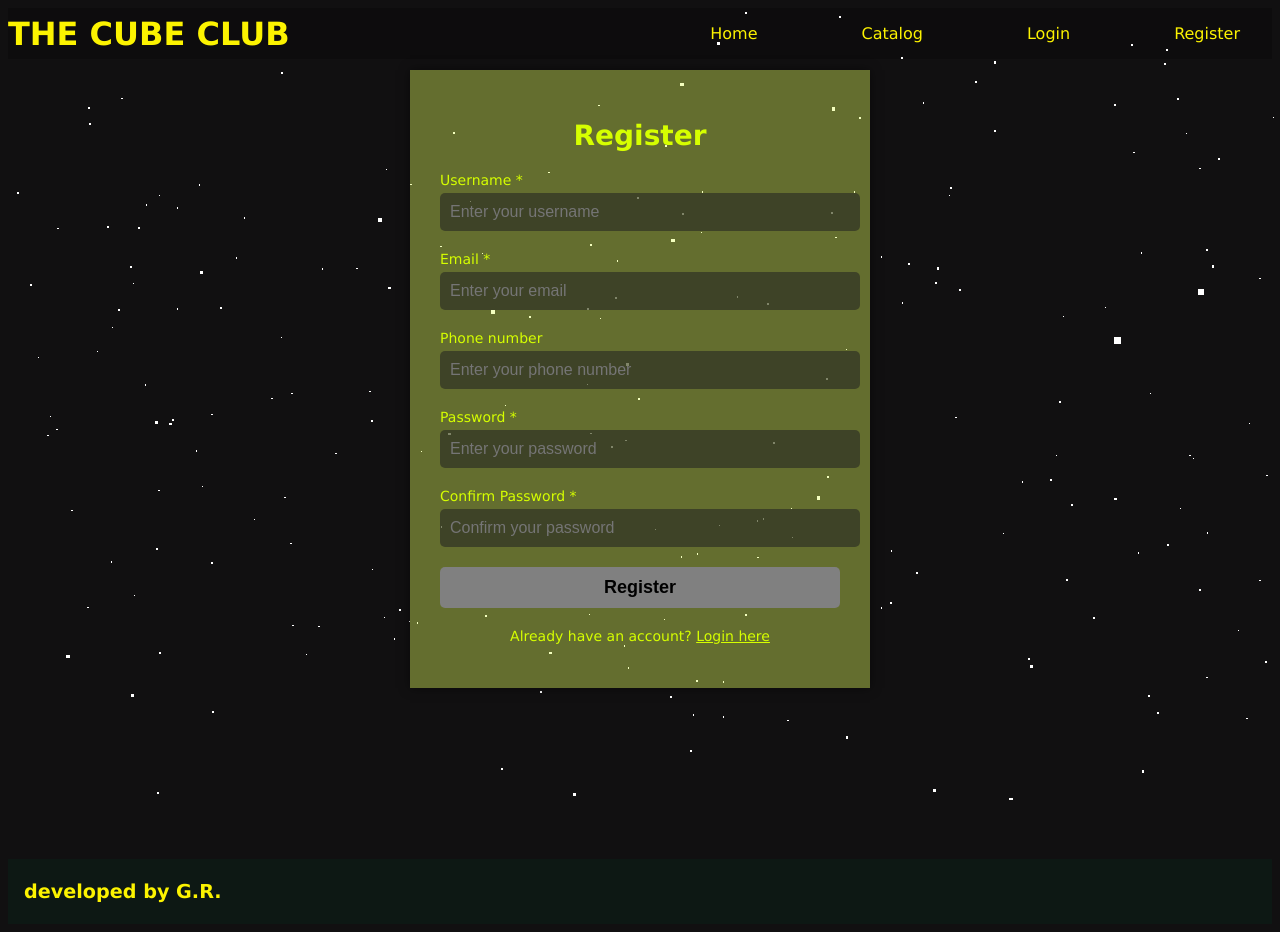
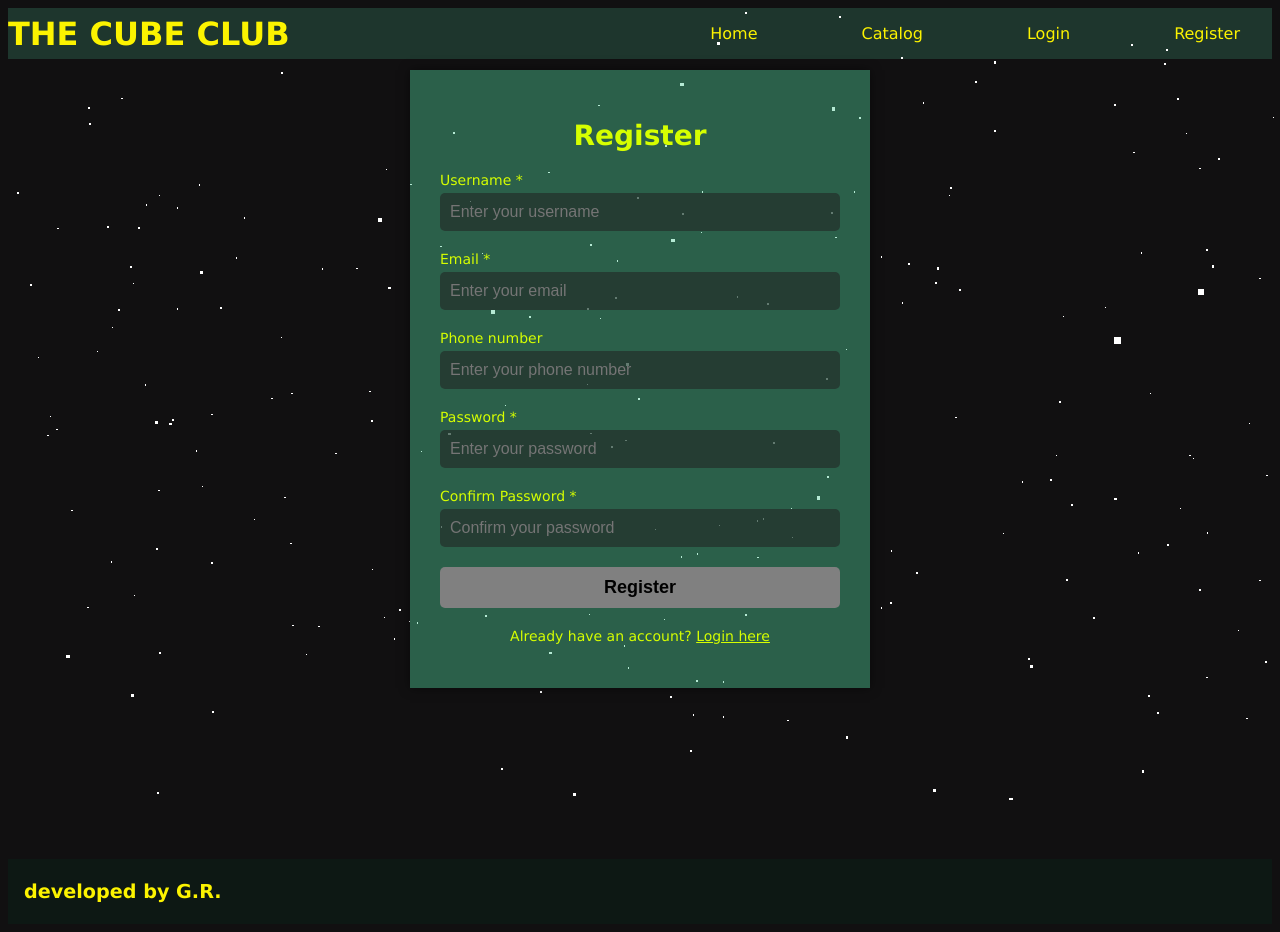
Before and after one commit to Atireg/js-angular, an Angular app: page /register in a window 1280 px wide. Built offline with nearby package versions, Linux system fonts and the light colour scheme.

Commit message:
fixed some styling for the login/register/create views

```diff
--- a/src/app/core/header/header.component.css
+++ b/src/app/core/header/header.component.css
@@ -4,7 +4,7 @@
     justify-content: space-between;
     align-items: center;
     padding: 0rem;
-    background-color: #0000003b; /* Green background color */
+    background-color: #51ce9a33; /* Green background color */
     color: rgb(252, 243, 0);
     top: 0px;
     z-index: 1;
--- a/src/app/main/create-cube/create-cube.component.css
+++ b/src/app/main/create-cube/create-cube.component.css
@@ -11,7 +11,7 @@
 
   /* create Box */
   .create-box {
-    background-color: #e4ff5f65;
+    background-color: #51ce9a6c;
     padding: 30px;
     box-shadow: 0 0 10px rgba(0, 0, 0, 0.5);
     width: 100%;
@@ -44,12 +44,13 @@
   }
 
   .form-input {
+    box-sizing: border-box;
     width: 100%;
     padding: 10px;
     font-size: 16px;
     border: none;
     border-radius: 5px;
-    background-color: #222;
+    background-color: #2222228c;
     color: #d6ff00;
     outline: none;
     transition: box-shadow 0.3s ease;
@@ -61,6 +62,7 @@
 
   /* create Button */
   .create-button {
+    box-sizing: border-box;
     width: 100%;
     padding: 10px;
     font-size: 18px;
--- a/src/app/user/login/login.component.css
+++ b/src/app/user/login/login.component.css
@@ -11,7 +11,7 @@
 
 /* Login Box */
 .login-box {
-  background-color: #e4ff5f65;
+  background-color: #51ce9a6c;
   padding: 30px;
   box-shadow: 0 0 10px rgba(0, 0, 0, 0.5);
   width: 100%;
@@ -44,6 +44,7 @@
 }
 
 .form-input {
+  box-sizing: border-box;
   width: 100%;
   padding: 10px;
   font-size: 16px;
@@ -61,12 +62,14 @@
 }
 
 .form-input-error {
+  box-sizing: border-box;
   width: 100%;
   padding: 10px;
   font-size: 16px;
   border: none;
   border-radius: 5px;
   background-color: #fa62623b;
+  color: #ff2600;
   transition: box-shadow 0.3s ease;
 }
 
@@ -76,6 +79,7 @@
 
 /* Login Button */
 .login-button {
+  box-sizing: border-box;
   width: 100%;
   padding: 10px;
   font-size: 18px;
--- a/src/app/user/register/register.component.css
+++ b/src/app/user/register/register.component.css
@@ -10,7 +10,7 @@
 
   /* Register Box */
   .register-box {
-    background-color: #e4ff5f65; /* Slightly lighter background */
+    background-color: #51ce9a6c;
     padding: 30px;
     box-shadow: 0 0 10px rgba(0, 0, 0, 0.5);
     width: 100%;
@@ -41,6 +41,7 @@
   }
 
   .form-input {
+    box-sizing: border-box;
     width: 100%;
     padding: 10px;
     font-size: 16px;
@@ -53,6 +54,7 @@
   }
 
   .form-input-error {
+    box-sizing: border-box;
     width: 100%;
     padding: 10px;
     font-size: 16px;
@@ -76,6 +78,7 @@
 
   /* Register Button */
   .register-button {
+    box-sizing: border-box;
     width: 100%;
     padding: 10px;
     font-size: 18px;
--- a/src/app/user/register/register.component.ts
+++ b/src/app/user/register/register.component.ts
@@ -59,6 +59,6 @@ export class RegisterComponent {
     if (this.form.invalid) {
       return
     }
-    // console.log(this.form.value)
+    console.log(this.form.value)
   }
 }
```
